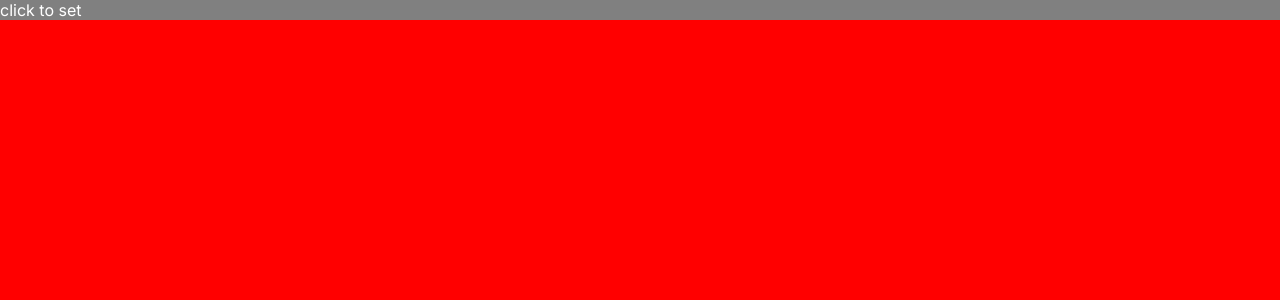
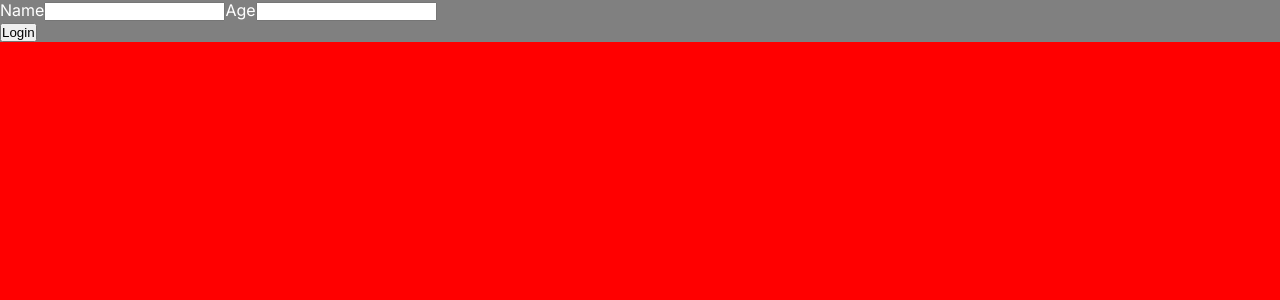
Before and after one commit to michaelpaulcuccia/applicazione, a Next.js app in the folder client/: page / in a window 1280 px wide. Shown: the top 300 px of the page. Built offline with nearby package versions, Linux system fonts and the light colour scheme.

Commit message:
updates login and adds some css

```diff
--- a/client/src/app/components/CheckContext.jsx
+++ b/client/src/app/components/CheckContext.jsx
@@ -1,18 +1,44 @@
 "use client"
-import React,{ useContext}  from 'react';
+import React,{ useState, useContext}  from 'react';
 import UserContext from '../context/UserContext';
 
 export default function CheckContext() {
 
   const { setContextUser } = useContext(UserContext);
 
-  const handleClick = () => {
-    setContextUser({userName: 'michael', age: 43});
+  const [inputUserName, setInputUserName] = useState('')
+  const [inputAge, setInputAge] = useState('')
+
+  const handleSubmit = (event) => {
+    event.preventDefault();
+    setContextUser({ inputUserName, inputAge })
+    //clears form
+    setInputUserName('');
+    setInputAge('')
   }
 
   return (
-    <div onClick={handleClick}>
-        click to set
+    <div>
+      <form
+        onSubmit={handleSubmit}
+        className='input_hide_number_scroll_arrows'
+      >
+        <div>
+          <label htmlFor='inputUserName'>Name</label>
+            <input
+              type='text'
+              value={inputUserName}
+              onChange={(event) => setInputUserName(event.target.value)}
+            />
+            <label htmlFor='inputAge'>Age</label>
+            <input
+              type='number'
+              value={inputAge}
+              onChange={(event) => setInputAge(event.target.value)}
+            />
+        </div>
+        <input type='submit' value='Login' />
+      </form>
     </div>
   )
 }
--- a/client/src/app/globals.scss
+++ b/client/src/app/globals.scss
@@ -16,3 +16,14 @@ html {
   text-size-adjust: 100%;
   min-width: 375px;
 }
+
+/*
+HIDES NUMBER SCROLL ON INPUT type='number'
+https://www.w3docs.com/snippets/css/how-to-hide-the-html5-number-inputs-arrow-buttons.html#:~:text=If%20you%20want%20to%20hide,to%20hide%20the%20arrow%20buttons.
+*/
+.input_hide_number_scroll_arrows {
+  input::-webkit-outer-spin-button,
+  input::-webkit-inner-spin-button {
+    display: none;
+  }
+}
```
